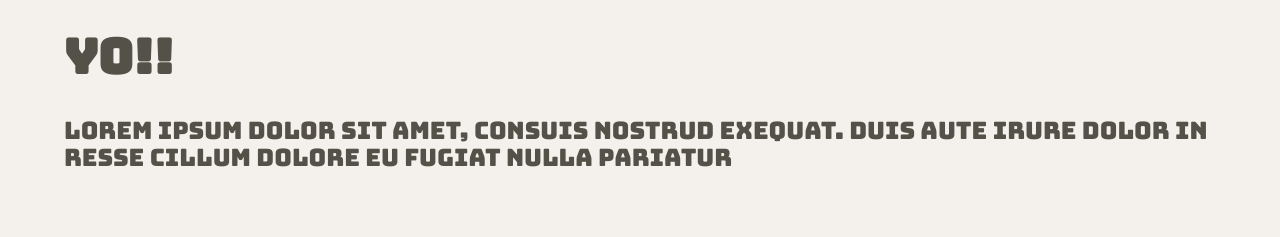
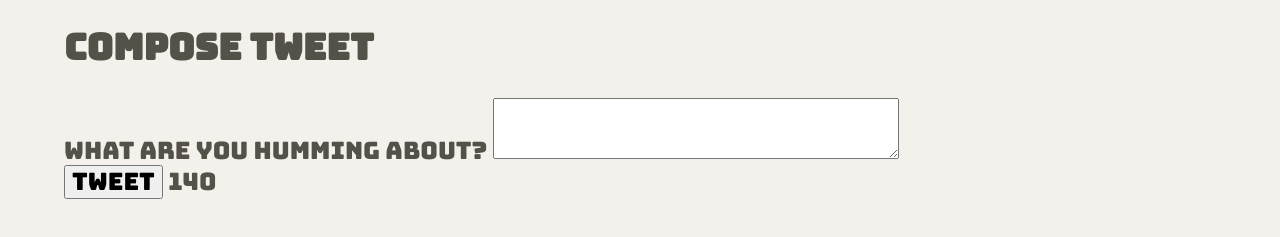
Before and after one commit to teejaynam/tweeter, a website: page public/index.html in a window 1280 px wide. Shown: the part 523-760 px from the top of the page. Drawn offline with nearby package versions, Linux system fonts and the light colour scheme.

Commit message:
add textarea body to container to POST tweets to tweet db

```diff
--- a/public/index.html
+++ b/public/index.html
@@ -19,6 +19,7 @@
     <link rel="stylesheet" href="/styles/layout.css" type="text/css" />
     <link rel="stylesheet" href="/styles/nav.css" type="text/css" />
     <link rel="stylesheet" href="/styles/header.css" type="text/css" />
+    <link rel="stylesheet" href="/styles/new-tweet.css" type="text/css" />
 
 
 
@@ -55,8 +56,21 @@
 
     <!-- Page-specific (main) content here -->
     <main class="container">
-      <h1>YO!!</h1>
-      <p class="p">Lorem ipsum dolor sit amet, consuis nostrud exequat. Duis aute irure dolor in resse cillum dolore eu fugiat nulla pariatur</p>
+      <section class="new-tweet">
+        <h2>Compose Tweet</h2>
+        <form action="/tweets" method="POST">
+          <label for="tweet-text" id="tweet-label">What are you humming about?</label>
+          <textarea name="text" id="tweet-text"></textarea>
+          <div>
+            <div class="tweet-line">
+              <button type="submit" id="tweet-button">Tweet</button>
+              <output name="counter" class="counter" for="tweet-text">140</output>
+            </div>
+          </div>
+        </form>
+      </section>
     </main>
+
+
   </body>
 </html>
```
